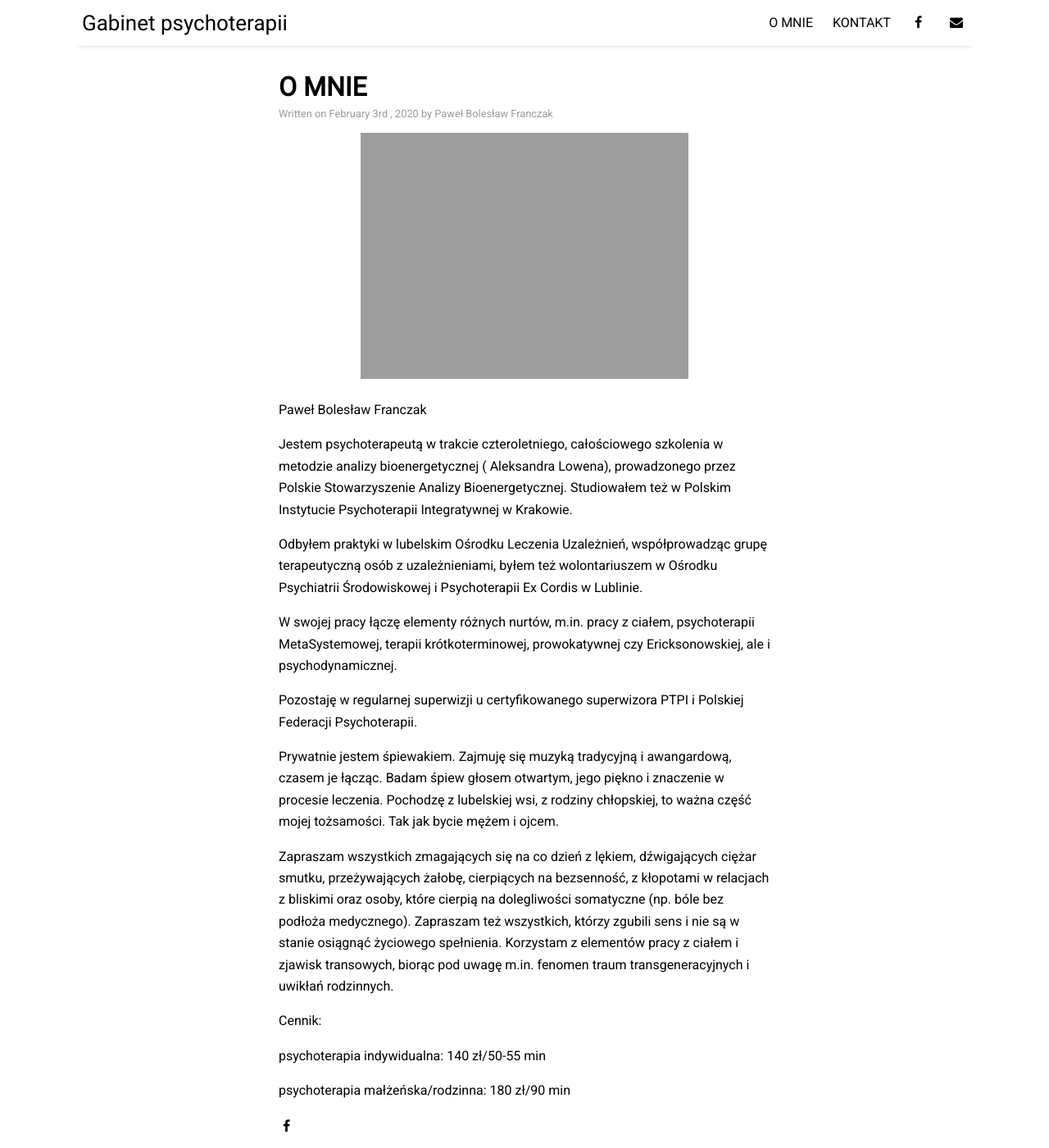
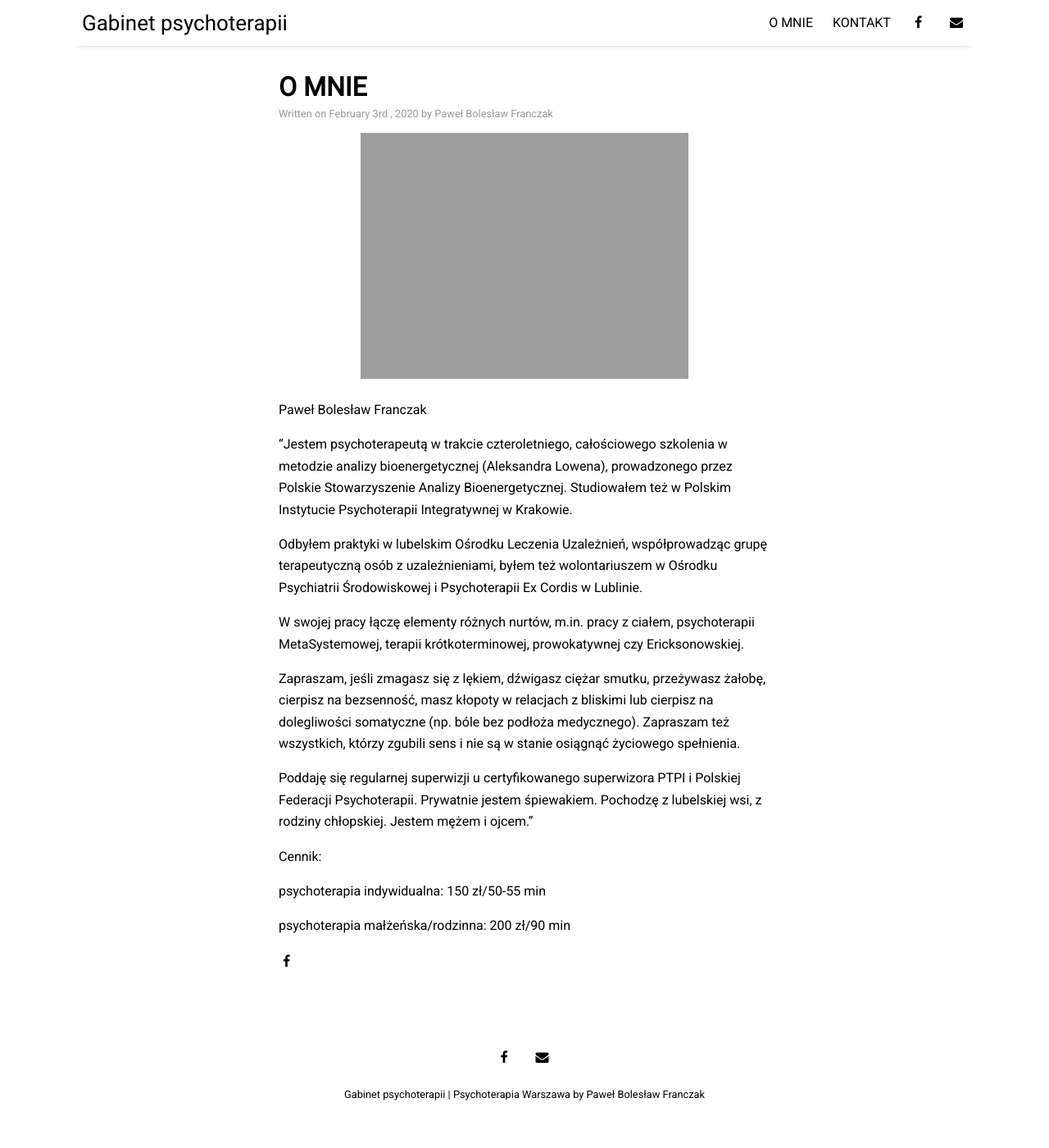
Before and after one commit to kmmolska/kmmolska.github.io, a Jekyll site: the page built from _posts/2020-02-03-o-mnie.md, in a window 1280 px wide and 1400 px high. Shown: the whole window at 82% size. Built offline with Jekyll 4.4.1, drawn with Linux system fonts in a browser that asks for light colours; nearby versions of some CDN libraries.

Commit message:
Update 2020-02-03-o-mnie.md

```diff
--- a/_posts/2020-02-03-o-mnie.md
+++ b/_posts/2020-02-03-o-mnie.md
@@ -8,20 +8,19 @@ image: city-1.jpg
 ---
 Paweł Bolesław Franczak
 
-Jestem psychoterapeutą w trakcie czteroletniego, całościowego szkolenia w metodzie analizy bioenergetycznej ( Aleksandra Lowena), prowadzonego przez Polskie Stowarzyszenie Analizy Bioenergetycznej. Studiowałem też w Polskim Instytucie Psychoterapii Integratywnej w Krakowie.
+"Jestem psychoterapeutą w trakcie czteroletniego, całościowego szkolenia w metodzie analizy bioenergetycznej (Aleksandra Lowena), prowadzonego przez Polskie Stowarzyszenie Analizy Bioenergetycznej. Studiowałem też w Polskim Instytucie Psychoterapii Integratywnej w Krakowie.
 
 Odbyłem praktyki w lubelskim Ośrodku Leczenia Uzależnień, współprowadząc grupę terapeutyczną osób z uzależnieniami, byłem też wolontariuszem w Ośrodku Psychiatrii Środowiskowej i Psychoterapii Ex Cordis w Lublinie.
 
-W swojej pracy łączę elementy różnych nurtów, m.in. pracy z ciałem, psychoterapii MetaSystemowej, terapii krótkoterminowej, prowokatywnej czy Ericksonowskiej, ale i psychodynamicznej.
+W swojej pracy łączę elementy różnych nurtów, m.in. pracy z ciałem, psychoterapii MetaSystemowej, terapii krótkoterminowej, prowokatywnej czy Ericksonowskiej.
 
-Pozostaję w regularnej superwizji u certyfikowanego superwizora PTPI i Polskiej Federacji Psychoterapii.
+Zapraszam, jeśli zmagasz się z lękiem, dźwigasz ciężar smutku, przeżywasz żałobę, cierpisz na bezsenność, masz kłopoty w relacjach z bliskimi lub cierpisz na dolegliwości somatyczne (np. bóle bez podłoża medycznego). Zapraszam też wszystkich, którzy zgubili sens i nie są w stanie osiągnąć życiowego spełnienia.
 
-Prywatnie jestem śpiewakiem. Zajmuję się muzyką tradycyjną i awangardową, czasem je łącząc. Badam śpiew głosem otwartym, jego piękno i znaczenie w procesie leczenia. Pochodzę z lubelskiej wsi, z rodziny chłopskiej, to ważna część mojej tożsamości. Tak jak bycie mężem i ojcem.
-
-Zapraszam wszystkich zmagających się na co dzień z lękiem, dźwigających ciężar smutku, przeżywających żałobę, cierpiących na bezsenność, z kłopotami w relacjach z bliskimi oraz osoby, które cierpią na dolegliwości somatyczne (np. bóle bez podłoża medycznego). Zapraszam też wszystkich, którzy zgubili sens i nie są w stanie osiągnąć życiowego spełnienia. Korzystam z elementów pracy z ciałem i zjawisk transowych, biorąc pod uwagę m.in. fenomen traum transgeneracyjnych i uwikłań rodzinnych.
+Poddaję się regularnej superwizji u certyfikowanego superwizora PTPI i Polskiej Federacji Psychoterapii.
+Prywatnie jestem śpiewakiem. Pochodzę z lubelskiej wsi, z rodziny chłopskiej. Jestem mężem i ojcem."
 
 Cennik:
 
-psychoterapia indywidualna: 140 zł/50-55 min
+psychoterapia indywidualna: 150 zł/50-55 min
 
-psychoterapia małżeńska/rodzinna: 180 zł/90 min
+psychoterapia małżeńska/rodzinna: 200 zł/90 min
```
